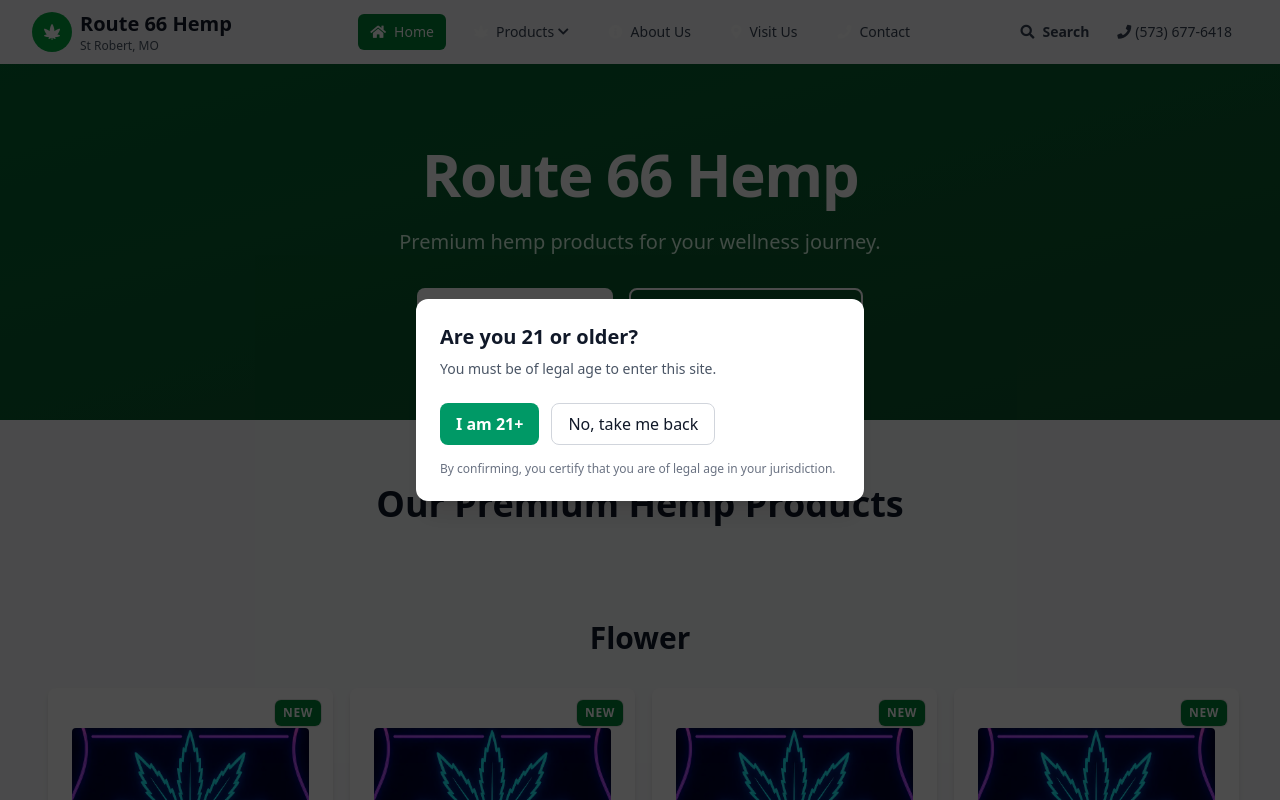
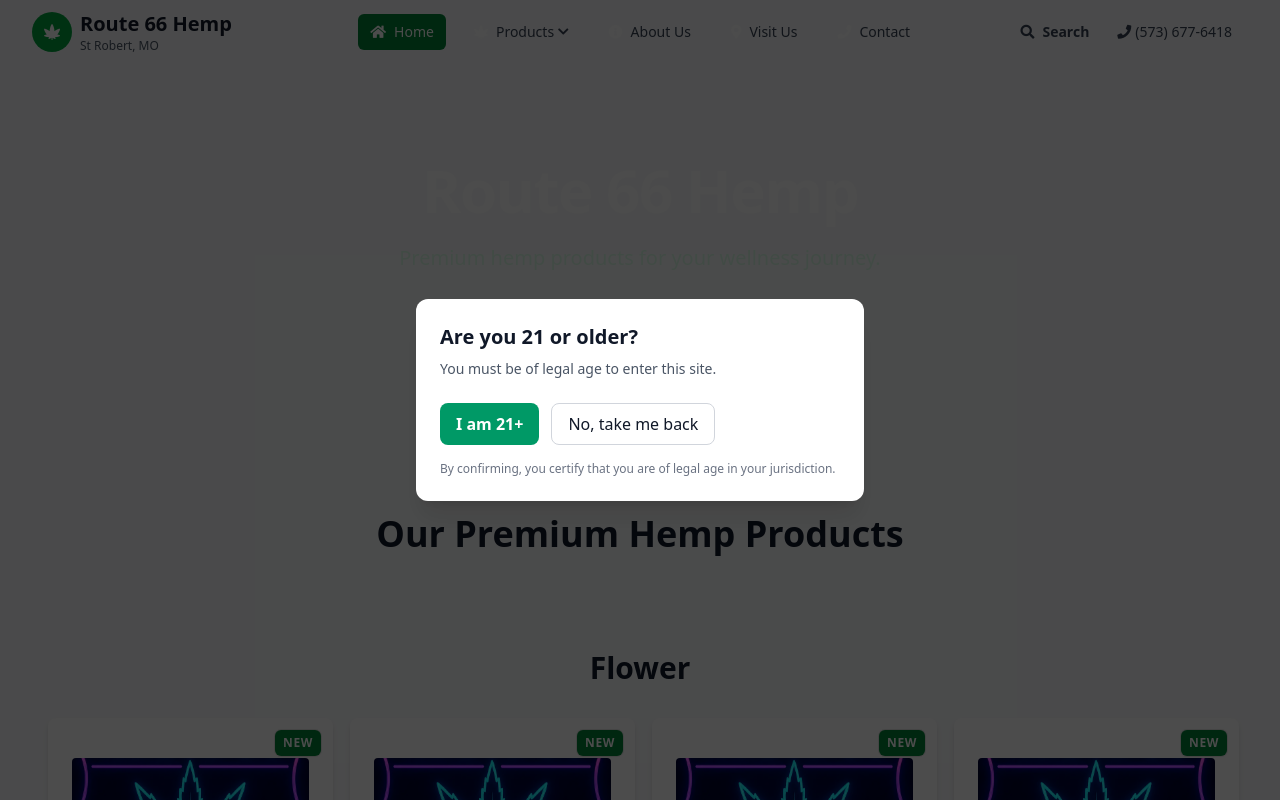
Before and after one commit to Christoph9211/route66-next, a Next.js app: page / in a window 1280 px wide. Shown: the top 800 px of the page. Built offline with nearby package versions, Linux system fonts and the light colour scheme.

Commit message:
feat: modernize hero section

```diff
--- a/app/globals.css
+++ b/app/globals.css
@@ -74,6 +74,33 @@
   --shadow-md: 0 4px 6px -1px rgb(0 0 0 / 0.4), 0 2px 4px -2px rgb(0 0 0 / 0.4);
   --shadow-lg: 0 10px 15px -3px rgb(0 0 0 / 0.5), 0 4px 6px -4px rgb(0 0 0 / 0.5);
   --shadow-xl: 0 20px 25px -5px rgb(0 0 0 / 0.6), 0 8px 10px -6px rgb(0 0 0 / 0.6);
+}
+
+/* Modern hero utilities */
+@layer utilities {
+  .animate-gradient {
+    background-size: 200% 200%;
+    animation: gradient-shift 8s ease infinite;
+  }
+
+  .bg-grid {
+    background-image:
+      linear-gradient(rgba(255, 255, 255, 0.1) 1px, transparent 1px),
+      linear-gradient(90deg, rgba(255, 255, 255, 0.1) 1px, transparent 1px);
+    background-size: 20px 20px;
+  }
+
+  .dark .bg-grid {
+    background-image:
+      linear-gradient(rgba(0, 0, 0, 0.2) 1px, transparent 1px),
+      linear-gradient(90deg, rgba(0, 0, 0, 0.2) 1px, transparent 1px);
+  }
+}
+
+@keyframes gradient-shift {
+  0% { background-position: 0% 50%; }
+  50% { background-position: 100% 50%; }
+  100% { background-position: 0% 50%; }
 }
 
 /* Utility classes using CSS variables */
--- a/components/HeroSection.tsx
+++ b/components/HeroSection.tsx
@@ -1,19 +1,30 @@
 // components/HeroSection.tsx
 export default function HeroSection() {
     return (
-        <section id="home" className="relative bg-gradient-to-br from-green-800 to-green-900 py-20 text-white">
-            <div className="mx-auto max-w-7xl px-4 sm:px-6 lg:px-8 text-center">
-                <h1 className="mb-6 text-4xl font-bold tracking-tight sm:text-5xl lg:text-6xl">
+        <section
+            id="home"
+            className="relative overflow-hidden py-24 text-center text-white"
+        >
+            <div className="absolute inset-0 -z-10 animate-gradient bg-gradient-to-r from-green-600 via-emerald-500 to-teal-600"></div>
+            <div className="absolute inset-0 -z-10 bg-grid opacity-20"></div>
+            <div className="relative mx-auto max-w-4xl px-4 sm:px-6 lg:px-8">
+                <h1 className="mb-6 text-5xl font-extrabold tracking-tight sm:text-6xl">
                     Route 66 Hemp
                 </h1>
                 <p className="mx-auto mb-8 max-w-2xl text-xl text-green-100">
                     Premium hemp products for your wellness journey.
                 </p>
                 <div className="flex flex-col justify-center gap-4 sm:flex-row">
-                    <a href="#products" className="inline-flex items-center rounded-lg bg-white px-8 py-3 font-medium text-green-800 hover:bg-green-50">
+                    <a
+                        href="#products"
+                        className="inline-flex items-center justify-center rounded-full bg-white px-8 py-3 font-medium text-green-700 shadow hover:bg-green-50"
+                    >
                         <i className="fas fa-cannabis mr-2" /> Shop Products
                     </a>
-                    <a href="tel:+15736776418" className="inline-flex items-center rounded-lg border-2 border-white px-8 py-3 font-medium text-white hover:bg-white hover:text-green-800">
+                    <a
+                        href="tel:+15736776418"
+                        className="inline-flex items-center justify-center rounded-full border border-white/60 px-8 py-3 font-medium text-white backdrop-blur-sm hover:bg-white/10"
+                    >
                         <i className="fas fa-phone mr-2" /> Call (573) 677-6418
                     </a>
                 </div>
```
